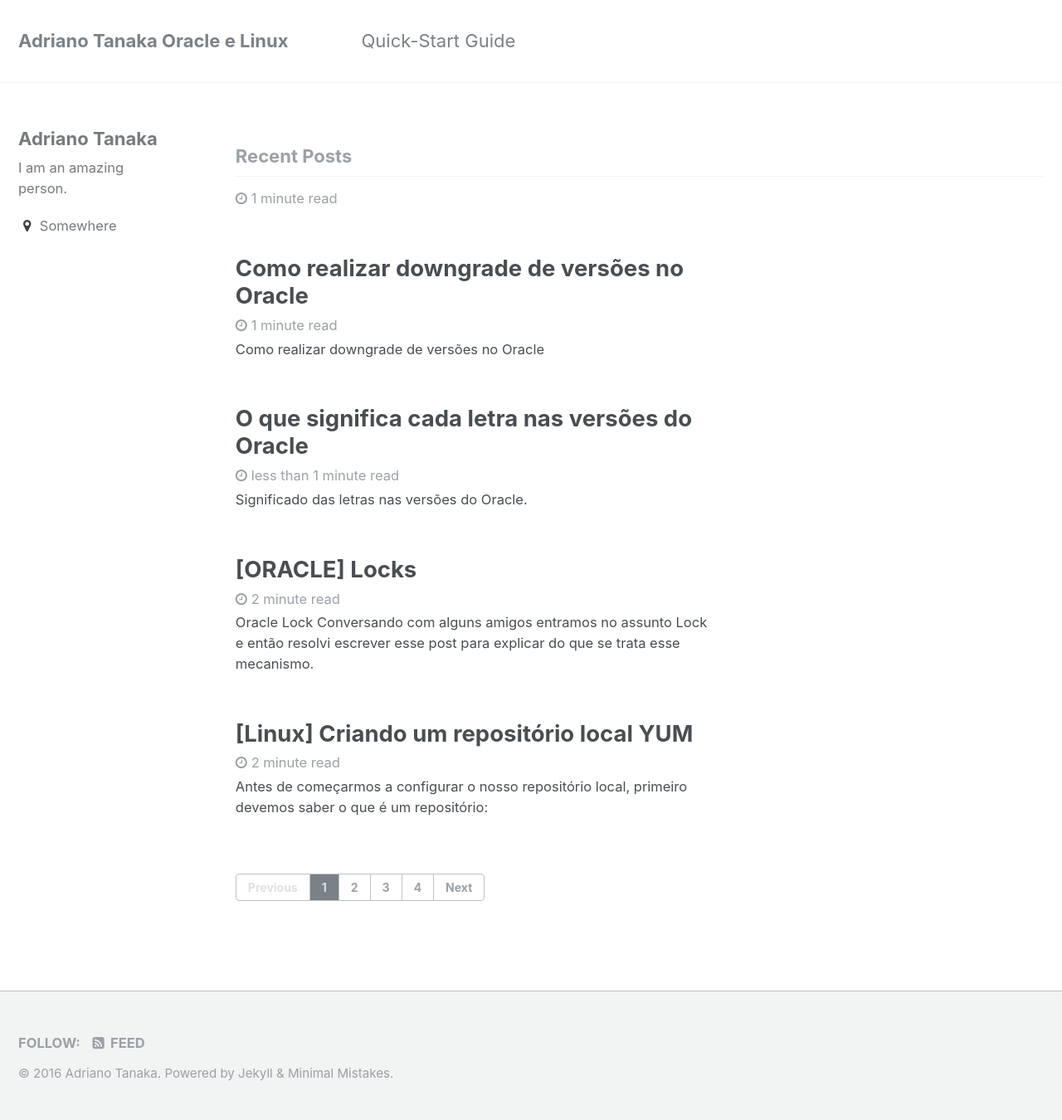
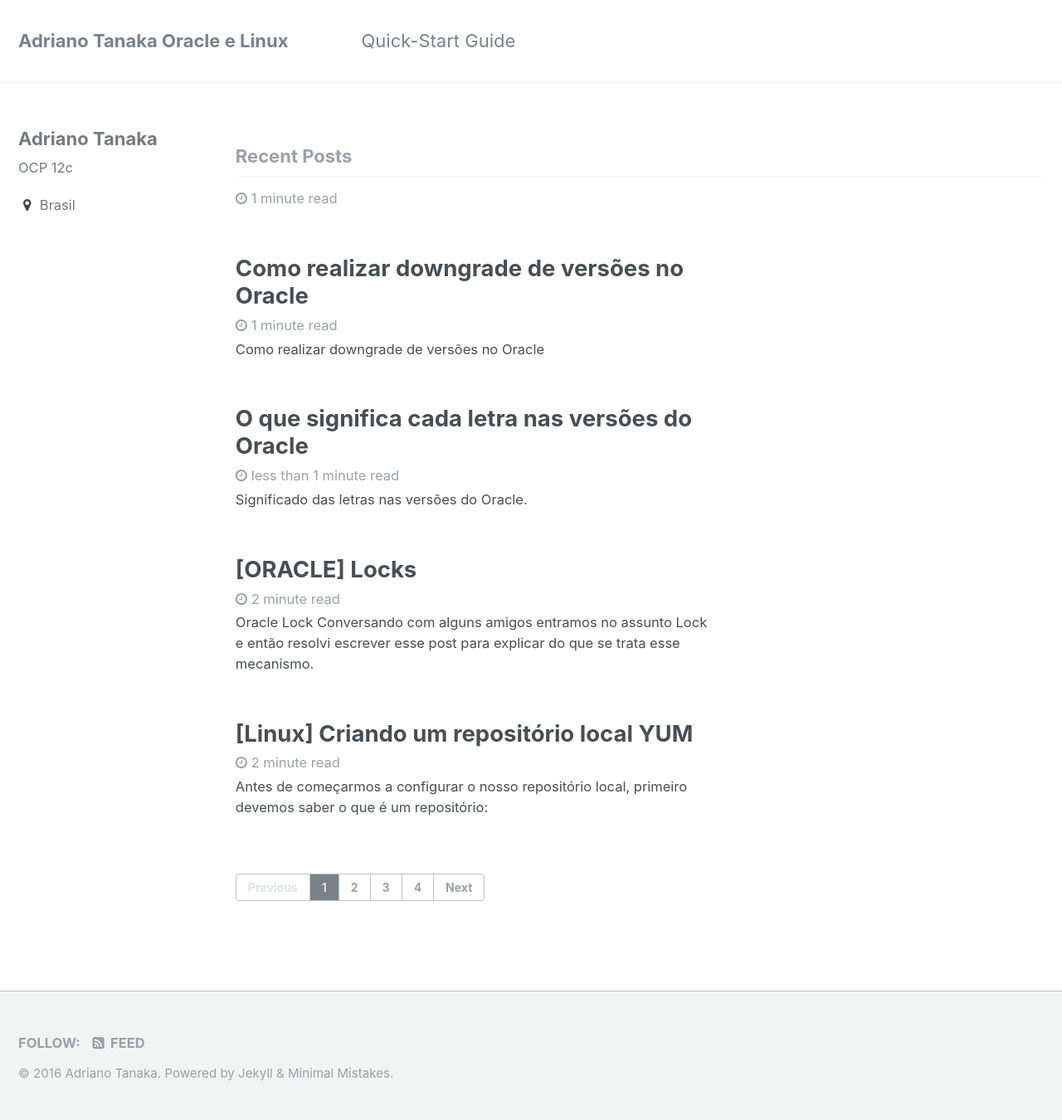
Before and after one commit to adrianotanaka/adrianotanaka.github.io_old2, a Jekyll site: the page built from index.html, in a window 1280 px wide. Shown: the whole page at 83% size. Built offline with Jekyll 4.4.1, drawn with Linux system fonts in a browser that asks for light colours; the list of posts is cut into pages by our own code.

Commit message:
Update _config.yml

```diff
--- a/_config.yml
+++ b/_config.yml
@@ -79,8 +79,8 @@ analytics:
 author:
   name             : "Adriano Tanaka"
   avatar           : # path of avatar image, e.g. "/assets/images/bio-photo.jpg"
-  bio              : "I am an amazing person."
-  location         : "Somewhere"
+  bio              : "OCP 12c"
+  location         : "Brasil"
   email            :
   uri              :
   bitbucket        :
```
